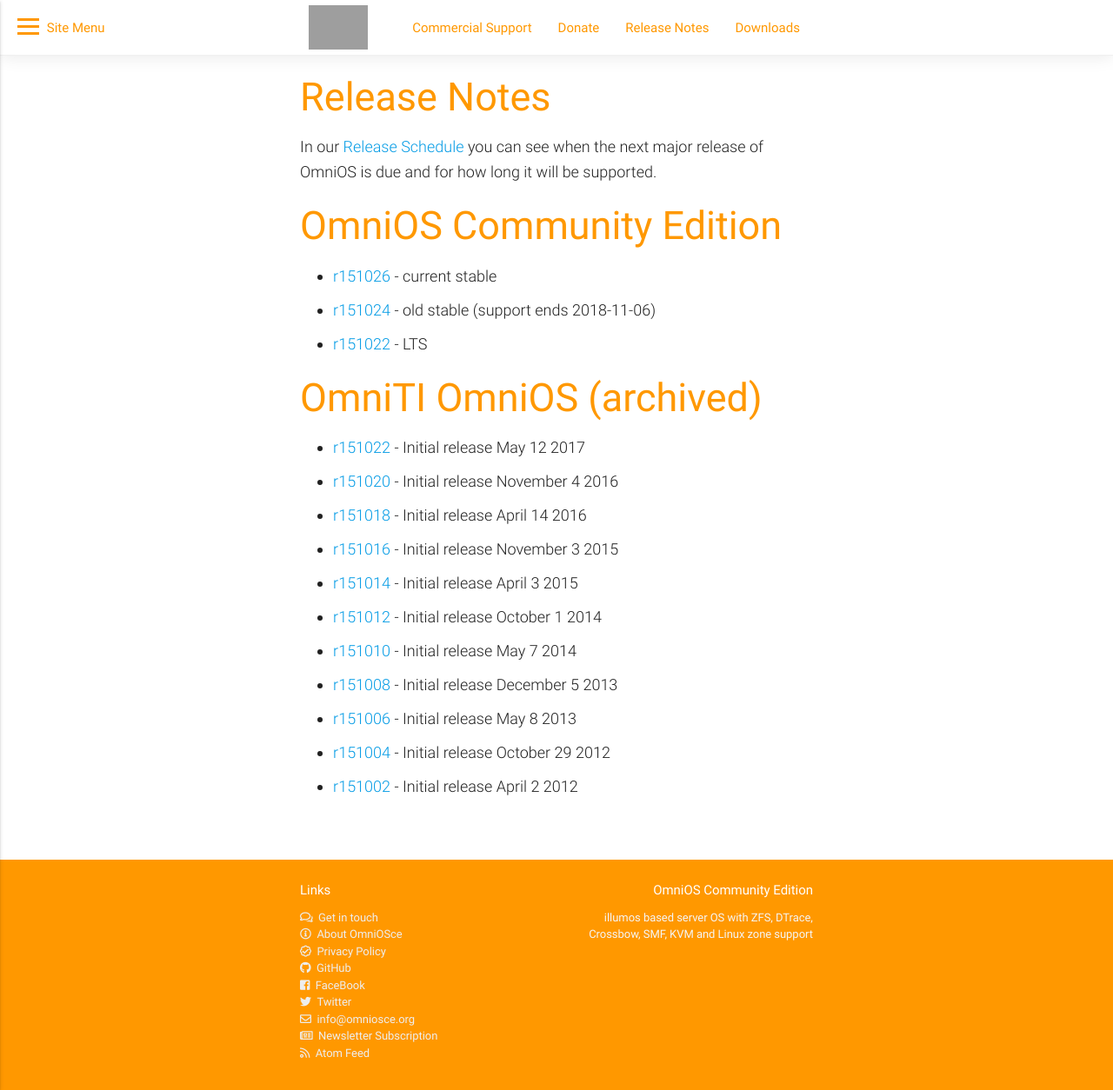
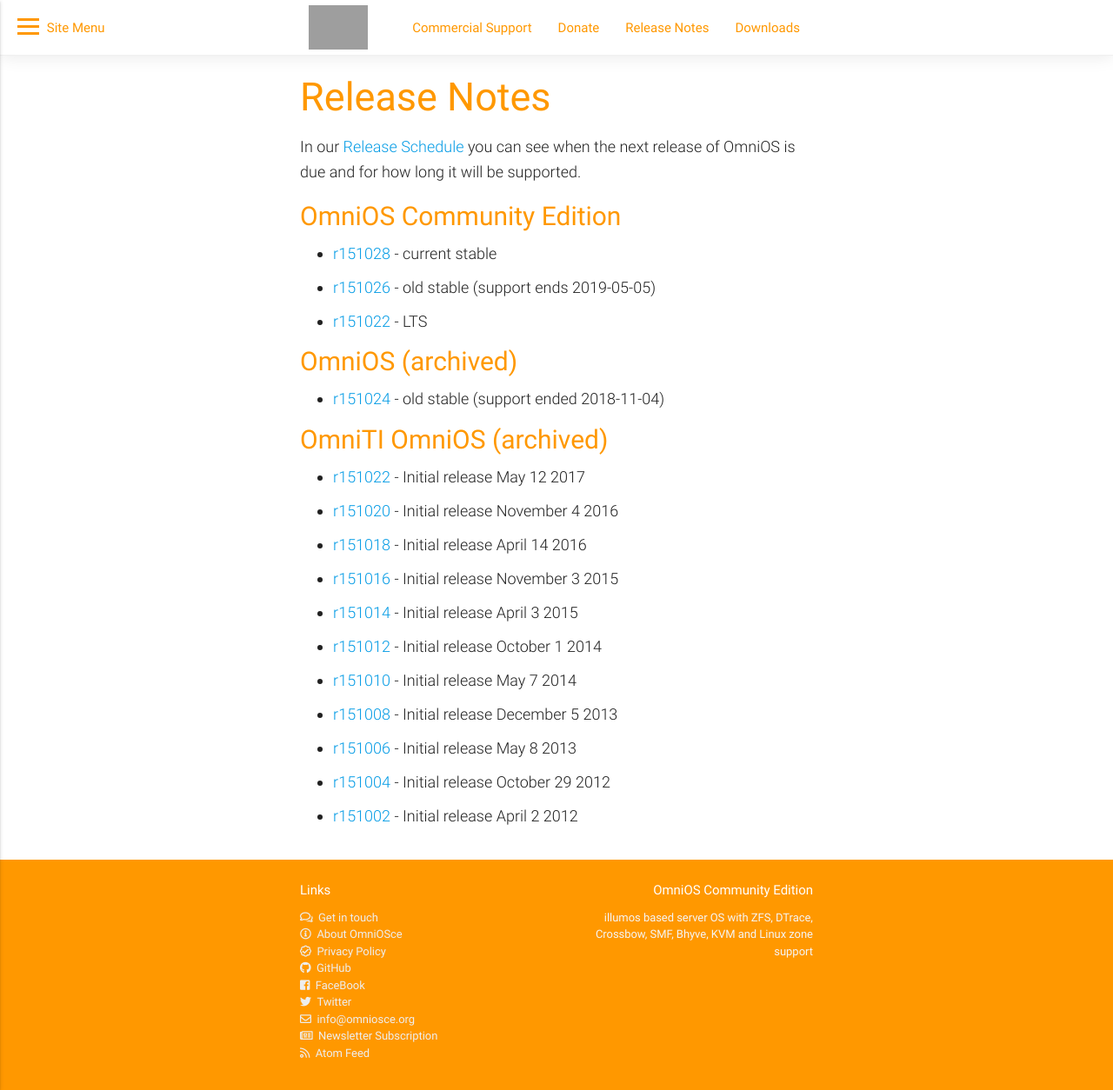
Before and after one commit to omniosorg/omniosorg.github.io, a Jekyll site: the page built from releasenotes.md, in a window 1280 px wide and 1254 px high. Shown: the whole window at 87% size. Built offline with Jekyll 4.4.1, drawn with Linux system fonts in a browser that asks for light colours; comment, search, counter and statistics services are not loaded; grey boxes are pictures that could not be loaded.

Commit message:
Updates for r151028

```diff
--- a/_config.yml
+++ b/_config.yml
@@ -1,6 +1,6 @@
 # Site settings
 title: OmniOS Community Edition
-description: illumos based server OS with ZFS, DTrace, Crossbow, SMF, KVM and Linux zone support
+description: illumos based server OS with ZFS, DTrace, Crossbow, SMF, Bhyve, KVM and Linux zone support
 url: "https://www.omniosce.org"
 baseurl: ""
 logo: OmniOS Community Edition
@@ -9,9 +9,9 @@
 download_path: https://downloads.omniosce.org/media
 useast_path: https://us-east.mirror.omniosce.org/downloads/media
 download_prefix: omniosce-
-omnios_stable_date: the 7th of May, 2018
-omnios_stable: r151026
-omnios_stable_suffix: u
+omnios_stable_date: the 5th of November, 2018
+omnios_stable: r151028
+omnios_stable_suffix:
 omnios_lts_date: the 12th of May, 2017
 omnios_lts: r151022
 omnios_lts_suffix: s
--- a/releasenotes.md
+++ b/releasenotes.md
@@ -7,17 +7,20 @@
 ---
 # Release Notes
 
-In our [Release Schedule](schedule.html) you can see when the next major release of OmniOS is due
-and for how long it will be supported.
+In our [Release Schedule](schedule.html) you can see when the next release
+of OmniOS is due and for how long it will be supported.
 
+## OmniOS Community Edition
 
-# OmniOS Community Edition
-
-* [r151026](https://github.com/omniosorg/omnios-build/blob/r151026/doc/ReleaseNotes.md) - current stable
-* [r151024](https://github.com/omniosorg/omnios-build/blob/r151024/doc/ReleaseNotes.md) - old stable (support ends 2018-11-06)
+* [r151028](https://github.com/omniosorg/omnios-build/blob/r151028/doc/ReleaseNotes.md) - current stable
+* [r151026](https://github.com/omniosorg/omnios-build/blob/r151026/doc/ReleaseNotes.md) - old stable (support ends 2019-05-05)
 * [r151022](https://github.com/omniosorg/omnios-build/blob/r151022/doc/ReleaseNotes.md) - LTS
 
-# OmniTI OmniOS (archived)
+## OmniOS (archived)
+
+* [r151024](https://github.com/omniosorg/omnios-build/blob/r151024/doc/ReleaseNotes.md) - old stable (support ended 2018-11-04)
+
+## OmniTI OmniOS (archived)
 
 * [r151022](legacy/releasenotes/r151022.html) - Initial release May 12 2017
 * [r151020](legacy/releasenotes/r151020.html) - Initial release November 4 2016
```
Also changed, not shown: schedule.md (+4 -2 lines).
